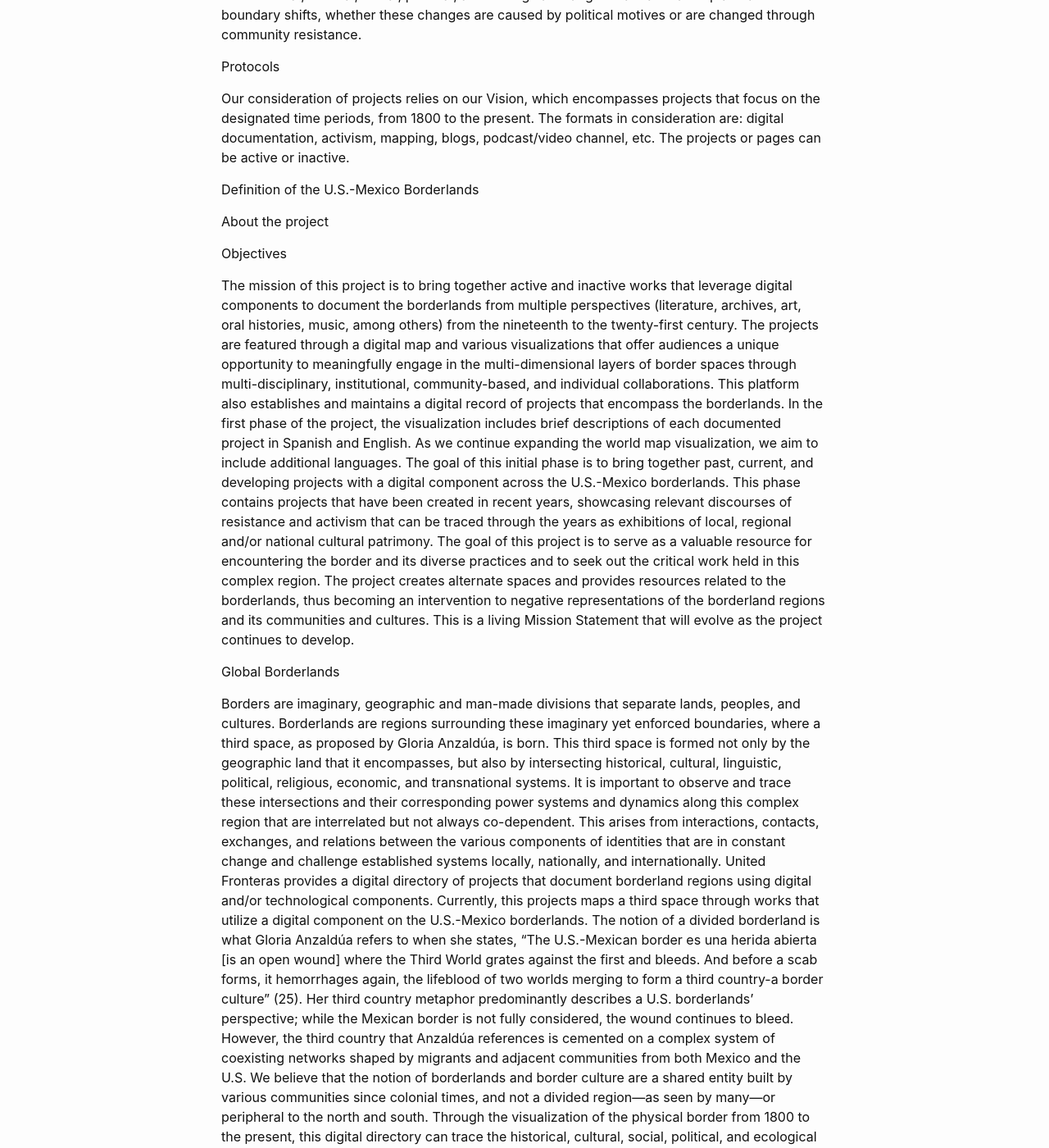
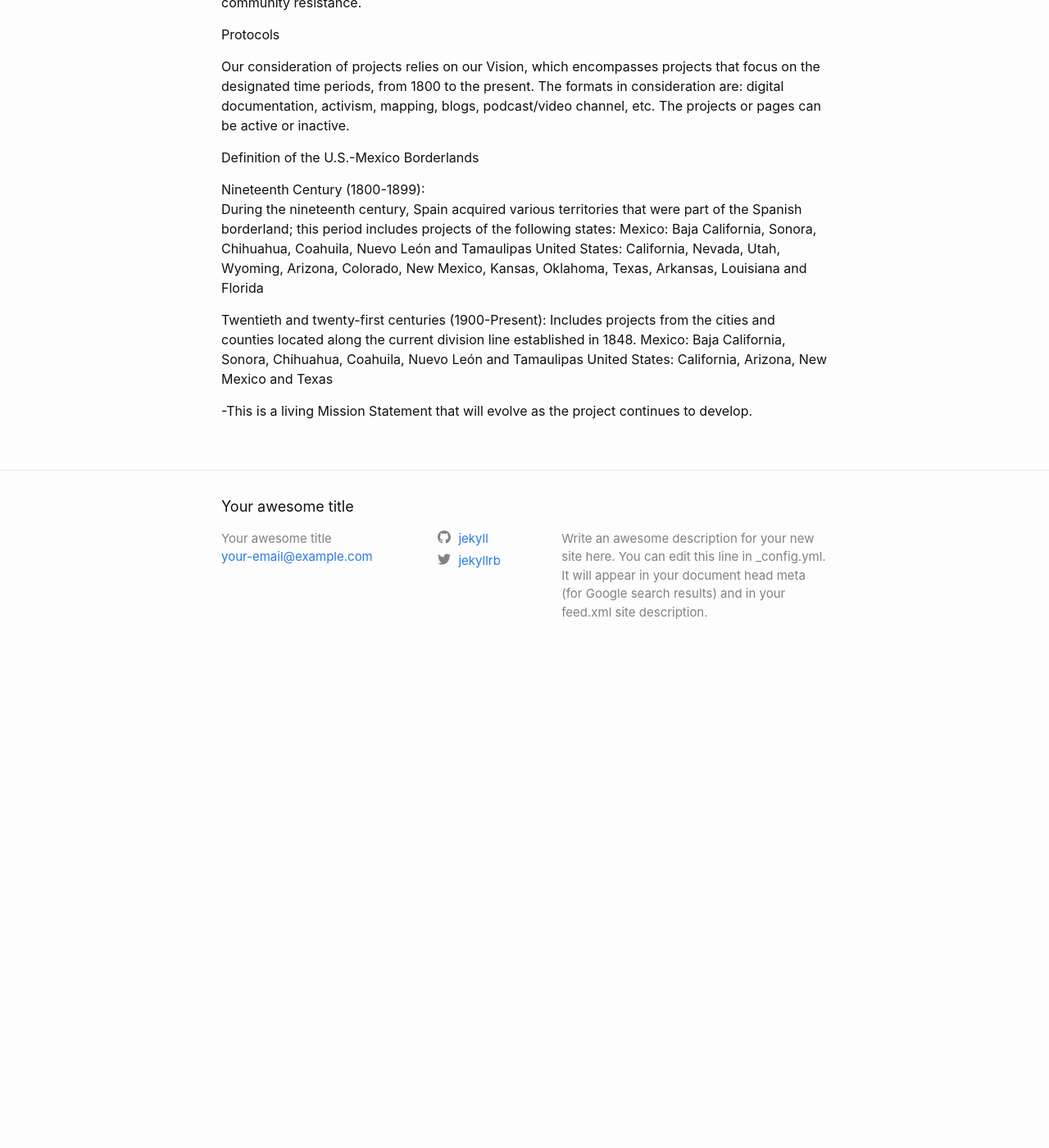
Before and after one commit to sferna109/United-Fronteras-, a Jekyll site: the page built from about.md, in a window 1280 px wide and 1400 px high, scrolled down 1352 px. Shown: the whole window at 82% size. Built offline with Jekyll 4.4.1, drawn with Linux system fonts in a browser that asks for light colours; after the commit the page ends 2170 px from its top, so only the background shows below that; some of the changed text lies outside the part shown.

Commit message:
Update about.md

```diff
--- a/about.md
+++ b/about.md
@@ -11,36 +11,11 @@ The mission of this project is to bring together active and inactive works that
 In the first phase of the project, the visualization includes brief descriptions of each documented project in Spanish and English. As we continue expanding the world map visualization, we aim to include additional languages. The goal of this initial phase is to bring together past, current, and developing projects with a digital component across the U.S.-Mexico borderlands. This phase contains projects that have been created in recent years, showcasing relevant discourses of resistance and activism that can be traced through the years as exhibitions of local, regional and/or national cultural patrimony.
 The goal of this project is to serve as a valuable resource for encountering the border and its diverse practices and to seek out the critical work held in this complex region. The project creates alternate spaces and provides resources related to the borderlands, thus becoming an intervention to negative representations of the borderland regions and its communities and cultures.
 
--This is a living Mission Statement that will evolve as the project continues to develop.
-
 Global Borderlands
 
 Borders are imaginary, geographic and man-made divisions that separate lands, peoples,
 and cultures. Borderlands are regions surrounding these imaginary yet enforced boundaries, where a third space, as proposed by Gloria Anzaldúa, is born. This third space is formed not only by the geographic land that it encompasses, but also by intersecting historical, cultural, linguistic, political, religious, economic, and transnational systems. It is important to observe and trace these intersections and their corresponding power systems and dynamics along this complex region that are interrelated but not always co-dependent. This arises from interactions, contacts, exchanges, and relations between the various components of identities that are in constant change and challenge established systems locally, nationally, and internationally. United Fronteras provides a digital directory of projects that document borderland regions using digital and/or technological components.
 
-Currently, this projects maps a third space through works that utilize a digital component on the U.S.-Mexico borderlands. The notion of a divided borderland is what Gloria Anzaldúa refers to when she states, “The U.S.-Mexican border es una herida abierta [is an open wound] where the Third World grates against the first and bleeds. And before a scab forms, it hemorrhages again, the lifeblood of two worlds merging to form a third country-a border culture” (25). Her third country metaphor predominantly describes a U.S. borderlands’ perspective; while the Mexican border is not fully considered, the wound continues to bleed. However, the third country that Anzaldúa references is cemented on a complex system of coexisting networks
-shaped by migrants and adjacent communities from both Mexico and the U.S. We believe that the notion of borderlands and border culture are a shared entity built by various communities since colonial times, and not a divided region—as seen by many—or peripheral to the north and south. Through the visualization of the physical border from 1800 to the present, this digital directory can trace the historical, cultural, social, political, and ecological changes that have taken place as the boundary shifts, whether these changes are caused by political motives or are
-changed through community resistance.
-
-Protocols
-
-Our consideration of projects relies on our Vision, which encompasses projects that focus on the designated time periods, from 1800 to the present. The formats in consideration are: digital documentation, activism, mapping, blogs, podcast/video channel, etc. The projects or pages can be active or inactive.
-
-Definition of the U.S.-Mexico Borderlands
-
-About the project
-
-Objectives
-
-The mission of this project is to bring together active and inactive works that leverage digital components to document the borderlands from multiple perspectives (literature, archives, art, oral histories, music, among others) from the nineteenth to the twenty-first century. The projects are featured through a digital map and various visualizations that offer audiences a unique opportunity to meaningfully engage in the multi-dimensional layers of border spaces through multi-disciplinary, institutional, community-based, and individual collaborations. This platform also establishes and maintains a digital record of projects that encompass the borderlands.
-In the first phase of the project, the visualization includes brief descriptions of each documented project in Spanish and English. As we continue expanding the world map visualization, we aim to include additional languages. The goal of this initial phase is to bring together past, current, and developing projects with a digital component across the U.S.-Mexico borderlands. This phase contains projects that have been created in recent years, showcasing relevant discourses of resistance and activism that can be traced through the years as exhibitions of local, regional and/or national cultural patrimony.
-The goal of this project is to serve as a valuable resource for encountering the border and its diverse practices and to seek out the critical work held in this complex region. The project creates alternate spaces and provides resources related to the borderlands, thus becoming an intervention to negative representations of the borderland regions and its communities and cultures.
-This is a living Mission Statement that will evolve as the project continues to develop.
-
-Global Borderlands
-
-Borders are imaginary, geographic and man-made divisions that separate lands, peoples,
-and cultures. Borderlands are regions surrounding these imaginary yet enforced boundaries, where a third space, as proposed by Gloria Anzaldúa, is born. This third space is formed not only by the geographic land that it encompasses, but also by intersecting historical, cultural, linguistic, political, religious, economic, and transnational systems. It is important to observe and trace these intersections and their corresponding power systems and dynamics along this complex region that are interrelated but not always co-dependent. This arises from interactions, contacts, exchanges, and relations between the various components of identities that are in constant change and challenge established systems locally, nationally, and internationally. United Fronteras provides a digital directory of projects that document borderland regions using digital and/or technological components.
 Currently, this projects maps a third space through works that utilize a digital component on the U.S.-Mexico borderlands. The notion of a divided borderland is what Gloria Anzaldúa refers to when she states, “The U.S.-Mexican border es una herida abierta [is an open wound] where the Third World grates against the first and bleeds. And before a scab forms, it hemorrhages again, the lifeblood of two worlds merging to form a third country-a border culture” (25). Her third country metaphor predominantly describes a U.S. borderlands’ perspective; while the Mexican border is not fully considered, the wound continues to bleed. However, the third country that Anzaldúa references is cemented on a complex system of coexisting networks
 shaped by migrants and adjacent communities from both Mexico and the U.S. We believe that the notion of borderlands and border culture are a shared entity built by various communities since colonial times, and not a divided region—as seen by many—or peripheral to the north and south. Through the visualization of the physical border from 1800 to the present, this digital directory can trace the historical, cultural, social, political, and ecological changes that have taken place as the boundary shifts, whether these changes are caused by political motives or are
 changed through community resistance.
@@ -60,4 +35,5 @@ Twentieth and twenty-first centuries (1900-Present):
 Includes projects from the cities and counties located along the current division line established in 1848.
 Mexico: Baja California, Sonora, Chihuahua, Coahuila, Nuevo León and Tamaulipas
 United States: California, Arizona, New Mexico and Texas
-Nineteenth Century (1800-1899):
+
+-This is a living Mission Statement that will evolve as the project continues to develop.
```
